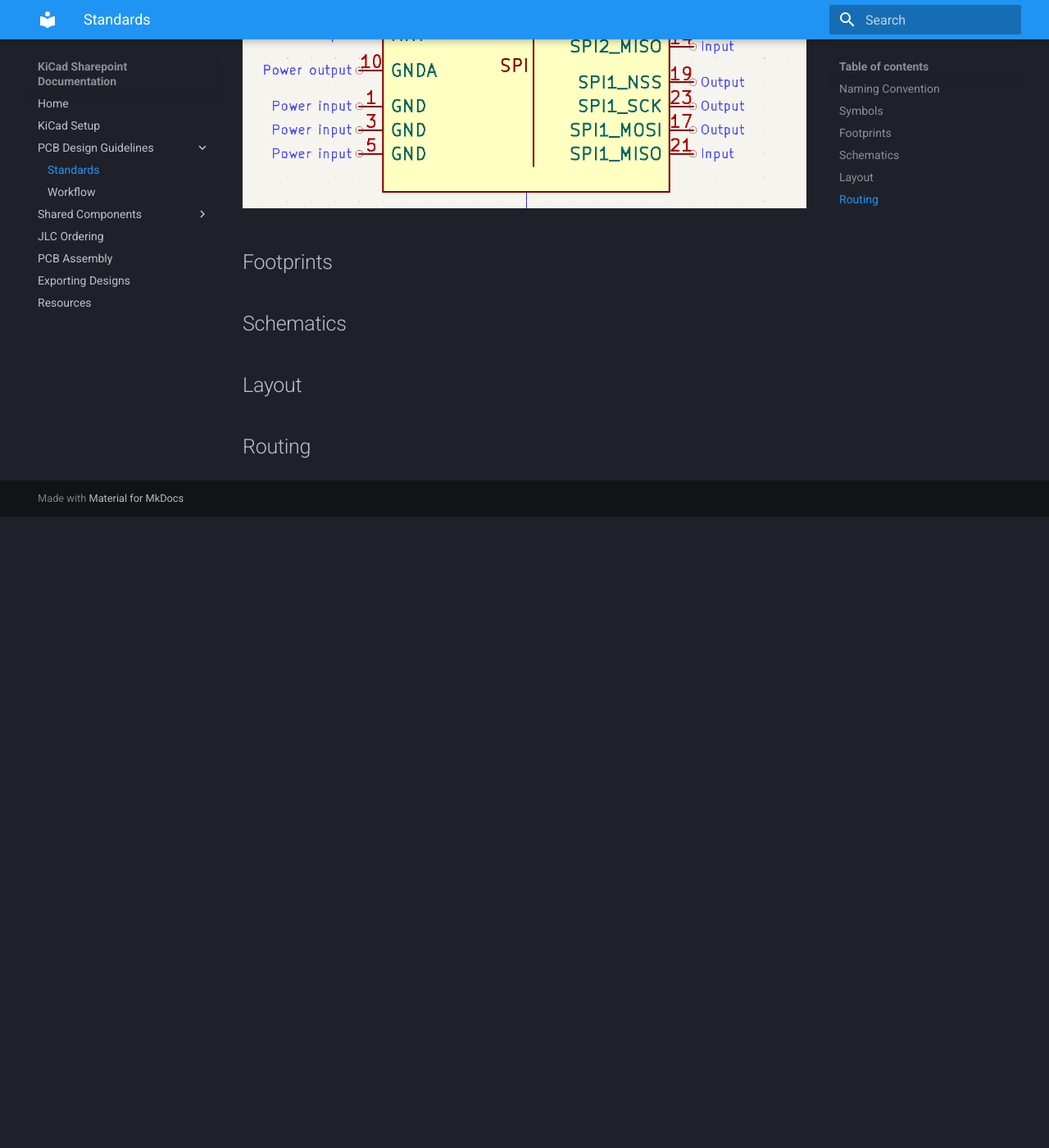
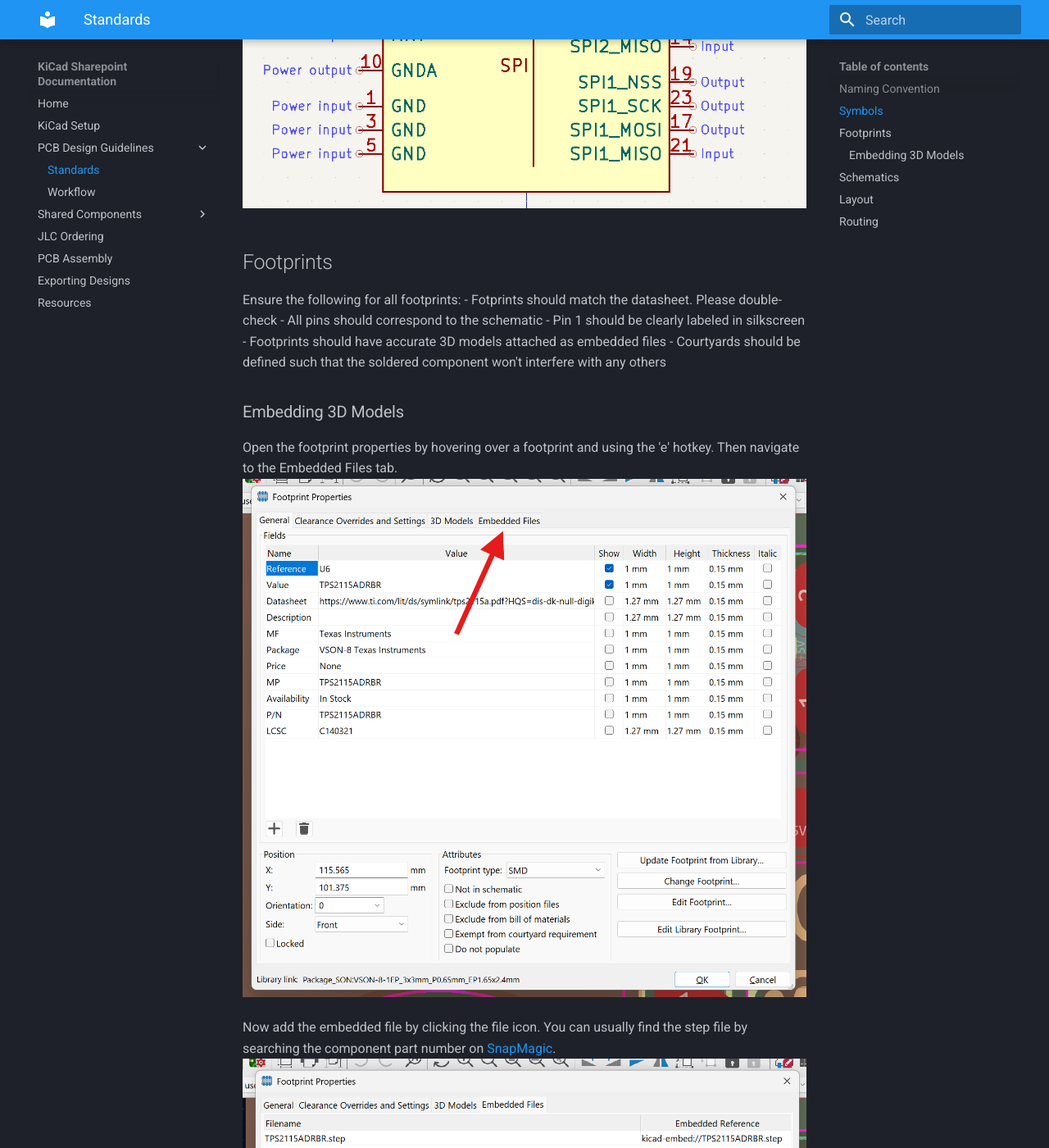
Before and after one commit to lhr-solar/KiCAD-Sharepoint, an MkDocs documentation site: the page built from docs/Standards.md, in a window 1280 px wide and 1400 px high, scrolled down 1923 px. Shown: the whole window at 82% size. Built offline with MkDocs 1.6.1 and Material for MkDocs 9.7.7, drawn with Linux system fonts in a browser that asks for light colours; before the commit the page ends 2553 px from its top, so only the background shows below that; some of the changed text lies outside the part shown.

Commit message:
3d models & footprint guidance

```diff
--- a/docs/Standards.md
+++ b/docs/Standards.md
@@ -23,6 +23,26 @@ Example symbol fields would look something like this:
 Additionally, symbol pins should be grouped intuitively as shown and assigned the proper functionality (power, input, output, etc.). Please double check that the pins & pin numbers actually match the package shown on the datasheet.
 ![Example symbol pins](img/Symbol-Pins.png)
 ## Footprints
+Ensure the following for all footprints:
+- Fotprints should match the datasheet. Please double-check
+- All pins should correspond to the schematic
+- Pin 1 should be clearly labeled in silkscreen
+- Footprints should have accurate 3D models attached as embedded files
+- Courtyards should be defined such that the soldered component won't interfere with any others
+### Embedding 3D Models
+Open the footprint properties by hovering over a footprint and using the 'e' hotkey. Then navigate to the Embedded Files tab.
+![Embedded Files Tab](img/EmbeddedFilesTab.png)
+
+Now add the embedded file by clicking the file icon. You can usually find the step file by searching the component part number on [SnapMagic](https://www.snapeda.com/).
+![Embedded Files Icon](img/AddEmbeddedFile.png)
+
+Copy the reference to the embedded file as shown (double-click and ctrl-c).
+![Copying Embedded Reference](img/CopyEmbeddedReference.png)
+
+Finally, add the 3D Model by pasting the embedded reference in the 3D Models tab. Modify the Scale, Rotation, and Offset until the chip lines up properly with the pads. Ensure pin 1 of the model lines up with pin 1 of the footprint. If the model doesn't show up, close and reopen the footprint properties window to refresh.
+![Add 3D Model](img/Add3DModel.png)
 ## Schematics
+
 ## Layout
+
 ## Routing
```
Also changed, not shown: docs/img/3DModel-Tab.png (added), docs/img/Add3DModel.png (added), docs/img/AddEmbeddedFile.png (added), docs/img/CopyEmbeddedReference.png (added), docs/img/EmbeddedFilesTab.png (added).
